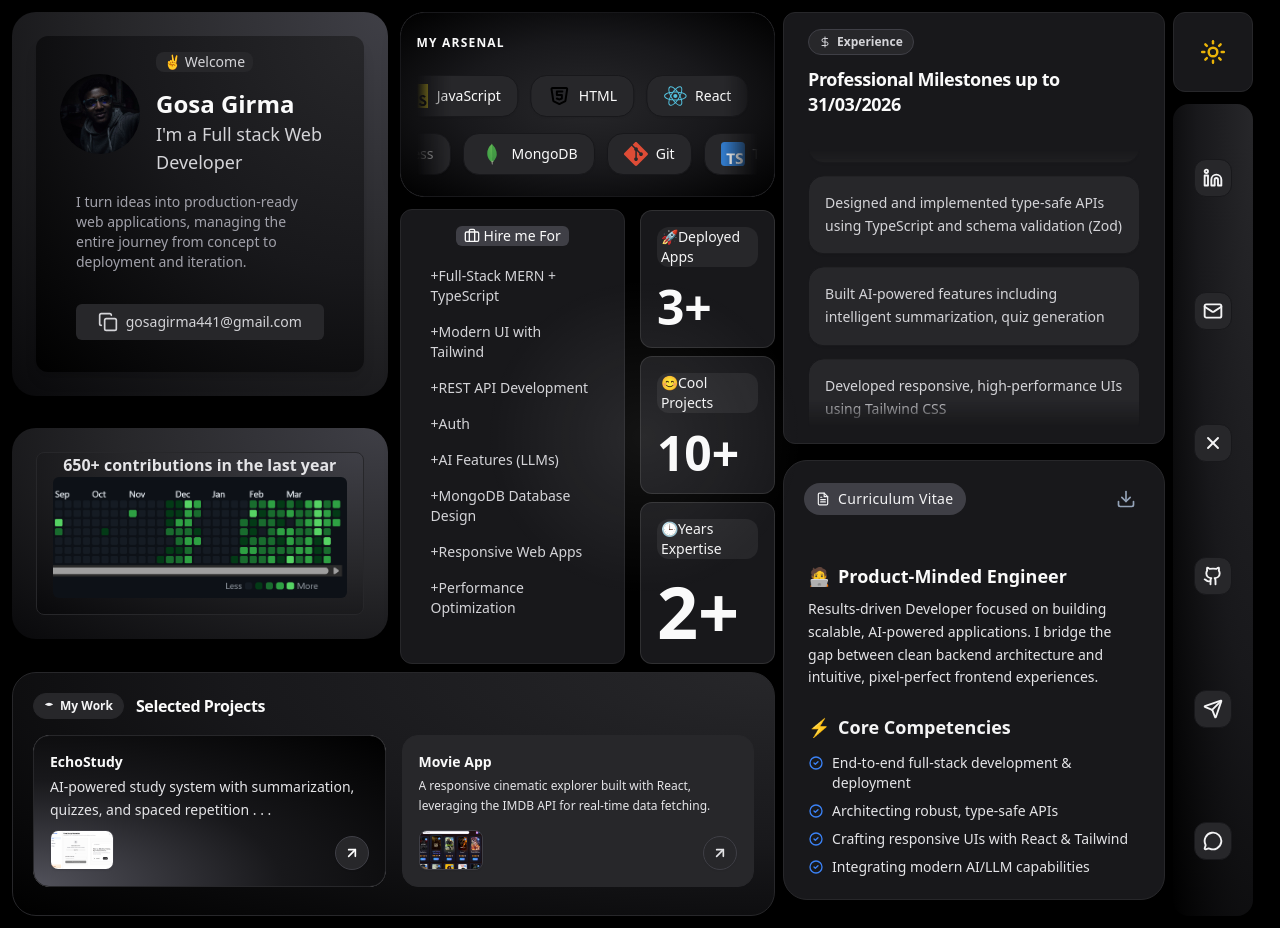
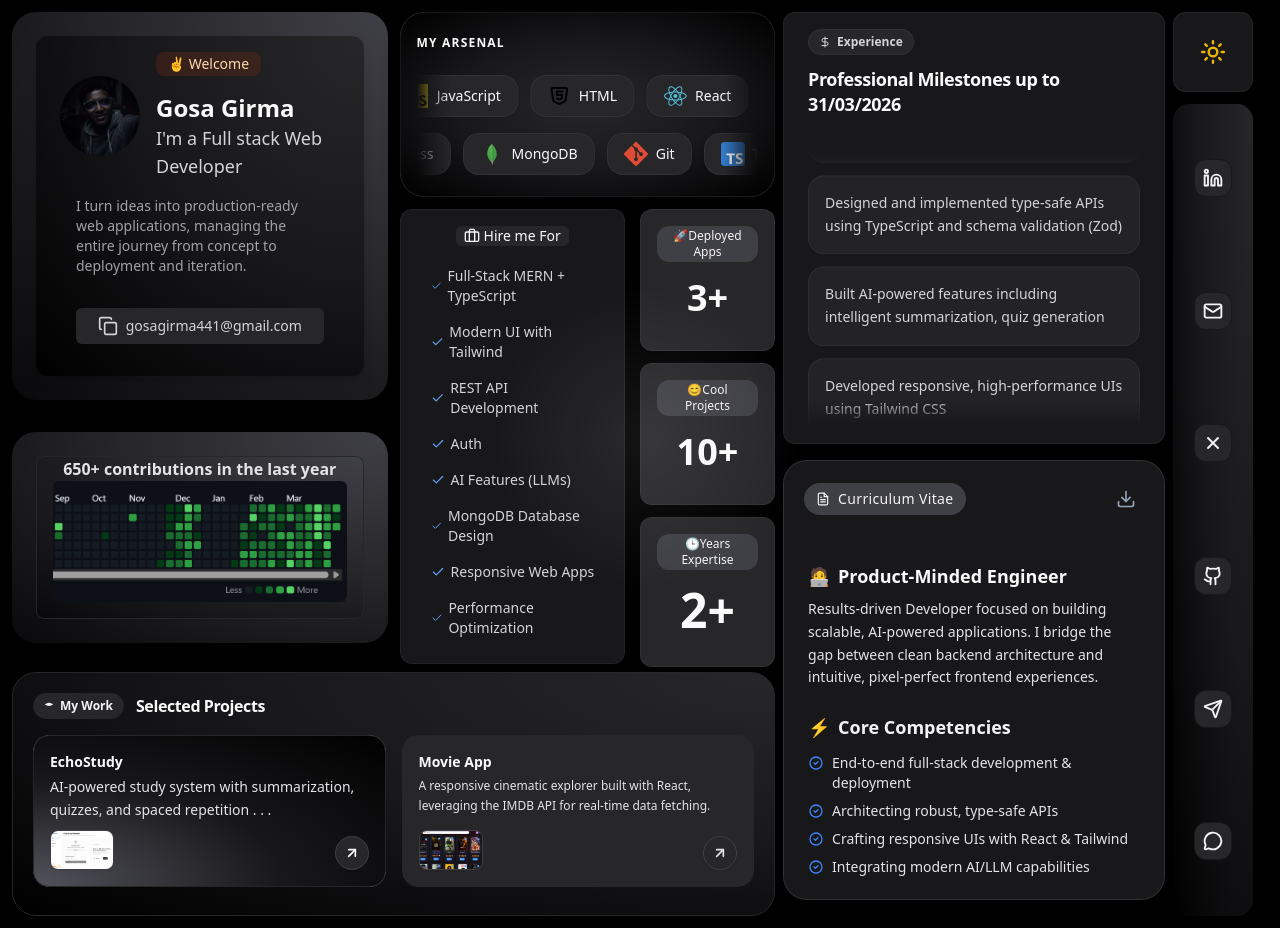
Before and after one commit to gosag/bentofolio, a React (Vite) app in the folder bentofolio/: page / in a window 1280 px wide. Built offline with nearby package versions, Linux system fonts and the light colour scheme.

Commit message:
Refactor code structure for improved readability and maintainability

```diff
--- a/bentofolio/src/DetailsPanel.tsx
+++ b/bentofolio/src/DetailsPanel.tsx
@@ -22,9 +22,9 @@ function Experiences() {
       animate={{ opacity: 1, y: 0 }}
       transition={{ delay: 0.2, duration: 0.5 }}
     >
-    <Card className="h-[432px] w-full p-6 flex flex-col relative overflow-hidden bg-white border border-zinc-200 shadow-sm rounded-3xl dark:bg-zinc-900 dark:border-zinc-800">
+    <Card className="h-[432px] w-full p-6 flex flex-col relative overflow-hidden bg-white border border-zinc-200 shadow-sm rounded-3xl dark:bg-zinc-900 dark:border-white/5">
       <div className="z-10 mb-4 shrink-0">
-        <div className="inline-flex z-50 items-center gap-1.5 px-2.5 py-1 mb-3 rounded-full bg-zinc-100 text-zinc-600 text-xs font-semibold border border-zinc-200 dark:bg-zinc-800 dark:text-zinc-300 dark:border-zinc-700">
+        <div className="inline-flex z-50 items-center gap-1.5 px-2.5 py-1 mb-3 rounded-full bg-zinc-100 text-zinc-600 text-xs font-semibold border border-zinc-200 dark:bg-zinc-800 dark:text-zinc-300 dark:border-white/5">
           <svg width="12" height="12" viewBox="0 0 24 24" fill="none" stroke="currentColor" strokeWidth="2" strokeLinecap="round" strokeLinejoin="round">
             <path d="M12 2v20M17 5H9.5a3.5 3.5 0 0 0 0 7h5a3.5 3.5 0 0 1 0 7H6"/>
           </svg>
@@ -58,7 +58,7 @@ function Experiences() {
           {duplicatedExperiences.map((exp, index) => (
             <div
               key={index}
-              className="p-4 z-50 hover:scale-[1.01] hover:rounded-2xl bg-zinc-50 border border-zinc-100 rounded-2xl text-sm font-medium text-zinc-700 leading-relaxed shadow-sm dark:bg-zinc-800 dark:border-zinc-900 dark:text-zinc-300 transition duration-200"
+              className="p-4 z-50 hover:scale-[1.01] hover:rounded-2xl bg-zinc-50 border border-zinc-100 rounded-2xl text-sm font-medium text-zinc-700 leading-relaxed shadow-sm dark:bg-zinc-800/80 dark:border-white/5 dark:text-zinc-300 transition duration-200"
             >
               {exp}
             </div>
@@ -76,7 +76,7 @@ function Experiences() {
       initial={{ opacity: 0, y: 20 }}
       animate={{ opacity: 1, y: 0 }}
       transition={{ duration: 0.4, ease: "easeOut", staggerChildren: 0.1 , when:"beforeChildren" }}
-      className="group relative flex flex-col bg-white rounded-3xl border border-slate-200 dark:bg-zinc-800 shadow-sm hover:shadow-md transition-all duration-300 h-[440px] overflow-y-auto dark:border-zinc-800"
+      className="group relative flex flex-col bg-white rounded-3xl border border-slate-200 dark:bg-zinc-800 shadow-sm hover:shadow-md transition-all duration-300 h-[440px] overflow-y-auto dark:border-white/5"
     >
       <div className="flex justify-between items-center p-5 border-b border-transparent bg-white/80 sticky top-0 dark:bg-zinc-900">
         <div className="flex items-center gap-2 bg-slate-100 text-slate-700 px-3 py-1.5 rounded-full text-sm font-medium tracking-wide dark:bg-zinc-700 dark:text-zinc-100">
--- a/bentofolio/src/InfoGrid.tsx
+++ b/bentofolio/src/InfoGrid.tsx
@@ -1,4 +1,4 @@
-import { Briefcase } from "lucide-react";
+import { Briefcase, Check } from "lucide-react";
 import {Card, CardContent, CardHeader} from "./components/ui/card"
 import {motion} from "framer-motion"
 const row1 = [
@@ -75,13 +75,13 @@ function MySkills() {
 
 function SkillBadge({ skill }: { skill: { name: string; icon: string } }) {
   return (
-    <div className="flex items-center gap-2 z-50 px-4 py-2 bg-neutral-50 border border-neutral-100 rounded-2xl shadow-sm min-w-max dark:bg-zinc-800 dark:border-zinc-900">
+    <div className="flex items-center gap-2 z-50 px-4 py-2 bg-neutral-50 border border-neutral-100 rounded-2xl shadow-sm min-w-max dark:bg-zinc-800 dark:border-white/5">
       <img
         src={skill.icon}
         alt={`${skill.name} logo`}
         className="w-6 h-6 object-contain"
       />
-      <span className="text-sm font-medium text-neutral-600 dark:text-zinc-50">
+      <span className="text-sm font-medium text-zinc-900 dark:text-zinc-50">
         {skill.name}
       </span>
     </div>
@@ -106,8 +106,8 @@ const HireMeForCard = () => {
         rounded-lg px-3 py-1">
       </div>
       {/* Left Section: Hire Me For Tags */}
-      <Card className="max-w-[60%] h-full py-3 px-6  rounded-3xl shadow-xl  hover:shadow-2xl transition-shadow duration-300 dark:bg-zinc-900 dark:border dark:border-zinc-800 ">
-        <p className="text-md bg-slate-200 w-fit mx-auto text-blue-800 rounded-md px-2 flex items-center gap-1 dark:bg-zinc-700 dark:text-zinc-50">
+      <Card className="max-w-[60%] h-full py-3 px-6  rounded-3xl shadow-xl  hover:shadow-2xl transition-shadow duration-300 dark:bg-zinc-900 dark:border dark:border-white/5 ">
+        <p className="text-md bg-slate-200 w-fit mx-auto text-blue-800 rounded-md px-2 flex items-center gap-1 dark:bg-zinc-800 dark:text-zinc-50">
           <Briefcase size={16} /> Hire me For
         </p>
         <div className="flex flex-wrap pl-0.5 gap-2">
@@ -124,44 +124,45 @@ const HireMeForCard = () => {
           ].map((skill, index) => (
             <motion.span
               key={index}
-              className="p-1 text-sm  rounded-md transition min-w-[100%] sm:w-auto cursor-pointer flex items-center gap-1 hover:text-zinc-950  dark:text-zinc-300 dark:hover:text-zinc-50"
+              className="p-1 text-sm  rounded-md transition min-w-[100%] sm:w-auto cursor-pointer flex items-center gap-1.5 hover:text-zinc-950  dark:text-zinc-300 dark:hover:text-zinc-50"
               whileHover={{ scale: 1.05 }}
               whileTap={{ scale: 0.98 }}
             >
-              {"+"+ skill}
+              <Check size={14} className="text-blue-600 dark:text-blue-400" />
+              {skill}
             </motion.span>
           ))}
         </div>
       </Card>
       <div className="max-w-[36%] h-full flex flex-col justify-evenly">
         <motion.div
-          className="space-y-2"
+          className="space-y-3"
           initial={{ opacity: 0 }}
           animate={{ opacity: 1 }}
           transition={{ delay: 0.4, duration: 0.5 }}
         >
-          <Card className=" rounded-3xl shadow-xl bg-zinc-100 hover:shadow-md hover:scale-[1.05] transition duration-300 dark:bg-zinc-900">
-            <CardHeader>
-              <p className="bg-slate-200 text-sm w-[100%] rounded-xl px-1 dark:bg-zinc-800 dark:text-zinc-100"> 🚀Deployed Apps</p>
+          <Card className=" rounded-3xl shadow-xl bg-zinc-100 hover:shadow-md hover:scale-[1.05] transition duration-300 dark:bg-zinc-800 dark:border-white/5">
+            <CardHeader className="px-2">
+              <p className="bg-slate-200 text-xs w-[100%] rounded-xl px-2 py-0.5 text-center font-medium dark:bg-zinc-700 dark:text-zinc-100"> 🚀Deployed Apps</p>
             </CardHeader>
-            <CardContent>
-              <h1 className="text-5xl font-bold dark:text-zinc-50">3+</h1>
+            <CardContent className="pb-4 pt-0 px-4">
+              <h1 className="text-4xl text-center font-bold dark:text-zinc-50">3+</h1>
             </CardContent>
           </Card>
-          <Card className=" rounded-3xl shadow-xl bg-zinc-100 hover:shadow-md hover:scale-[1.05] transition duration-300 dark:bg-zinc-900">
-            <CardHeader>
-              <p className="bg-slate-200 text-sm w-[100%] rounded-xl px-1 dark:bg-zinc-800 dark:text-zinc-100"> 😊Cool Projects</p>
+          <Card className=" rounded-3xl shadow-xl bg-zinc-100 hover:shadow-md hover:scale-[1.05] transition duration-300 dark:bg-zinc-800 dark:border-white/5">
+            <CardHeader className="px-2">
+              <p className="bg-slate-200 text-xs w-[100%] rounded-xl px-2 py-0.5 text-center font-medium dark:bg-zinc-700 dark:text-zinc-100"> 😊Cool Projects</p>
             </CardHeader>
-            <CardContent>
-              <h1 className="text-5xl font-bold dark:text-zinc-50">10+</h1>
+            <CardContent className="pb-4 pt-0 px-4">
+              <h1 className="text-4xl text-center font-bold dark:text-zinc-50">10+</h1>
             </CardContent>
           </Card>
-          <Card className=" rounded-3xl shadow-xl bg-zinc-100 hover:shadow-md hover:scale-[1.05] transition duration-300 dark:bg-zinc-900">
-            <CardHeader>
-              <p className="bg-slate-200 text-sm w-[100%] rounded-xl px-1 dark:bg-zinc-800 dark:text-zinc-100"> 🕒Years Expertise</p>
+          <Card className=" rounded-3xl shadow-xl bg-zinc-100 hover:shadow-md hover:scale-[1.05] transition duration-300 dark:bg-zinc-800 dark:border-white/5">
+            <CardHeader className="px-2">
+              <p className="bg-slate-200 text-xs w-[100%] rounded-xl px-2 py-0.5 text-center font-medium dark:bg-zinc-700 dark:text-zinc-100"> 🕒Years Expertise</p>
             </CardHeader>
-            <CardContent>
-              <h1 className="text-7xl font-bold dark:text-zinc-50">2+</h1>
+            <CardContent className="pb-4 pt-0 px-4">
+              <h1 className="text-5xl text-center font-bold dark:text-zinc-50">2+</h1>
             </CardContent>
           </Card>
         </motion.div>
--- a/bentofolio/src/ProfileCard.tsx
+++ b/bentofolio/src/ProfileCard.tsx
@@ -28,16 +28,16 @@ const IdentityCard = () => {
             className="rounded-full w-20 h-20 object-cover group-hover:scale-105 transition-transform duration-300 z-50 dark:z-40"
           />
           <div>
-            <p className="text-md w-fit px-2 bg-zinc-300 text-[#71717A] rounded-lg dark:bg-zinc-800 dark:text-zinc-300">
+            <p className="text-sm font-medium w-fit px-3 py-0.5 bg-orange-100 text-orange-800 rounded-lg dark:bg-orange-900/30 dark:text-orange-200">
               ✌️ Welcome
             </p>
             <h1 className="mt-4 text-2xl font-semibold dark:text-zinc-50">Gosa Girma</h1>
-            <h4 className="text-lg dark:text-zinc-300">I'm a Full stack Web Developer</h4>
+            <h4 className="text-lg text-zinc-700 dark:text-zinc-300">I'm a Full stack Web Developer</h4>
           </div>
         </div>
 
         <CardContent>
-          <p className="text-[#71717A] dark:text-zinc-400">
+          <p className="text-zinc-600 dark:text-zinc-400">
             I turn ideas into production-ready web applications, managing the
             entire journey from concept to deployment and iteration.
           </p>
```
Also changed, not shown: 1 other file (tests, documents, lock files or other folders).
